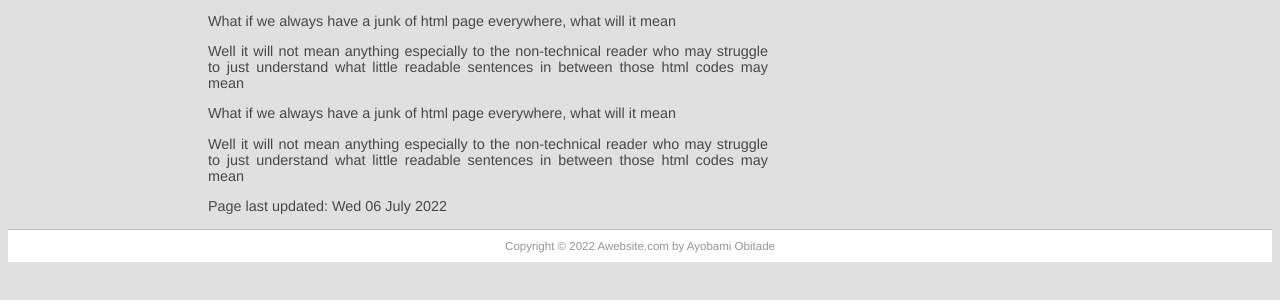
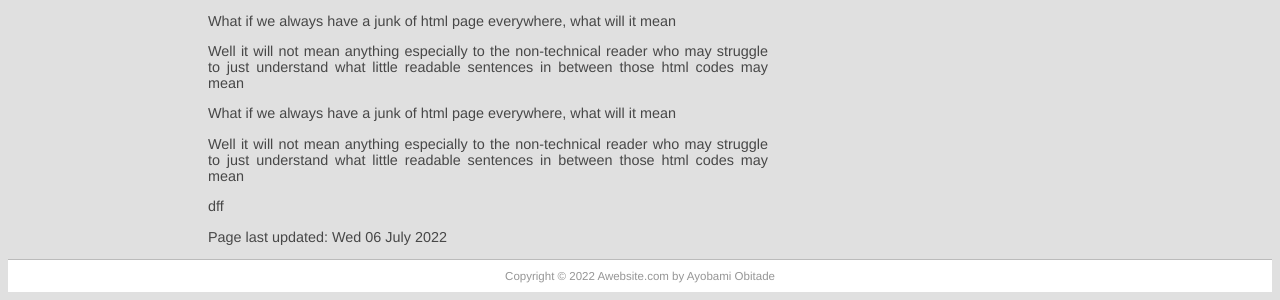
Before and after one commit to ayosamobitade/awebsite, a Django app: page / in a window 1280 px wide. Shown: the part 1527-1827 px from the top of the page. Before the commit the page ends 1789 px from the top, so only its background shows below. Run offline with Django 4.2, Linux system fonts and the light colour scheme; data comes from the database, SQL or seed files in the repository.

Commit message:
some update

```diff
--- a/pages/templates/pages/page.html
+++ b/pages/templates/pages/page.html
@@ -15,6 +15,6 @@
 {{ content }}
 {% endautoescape %}
 
-
+dff
 <p>Page last updated: {{ last_updated|date:"D d F Y" }}</p>
 {% endblock content %}
```
